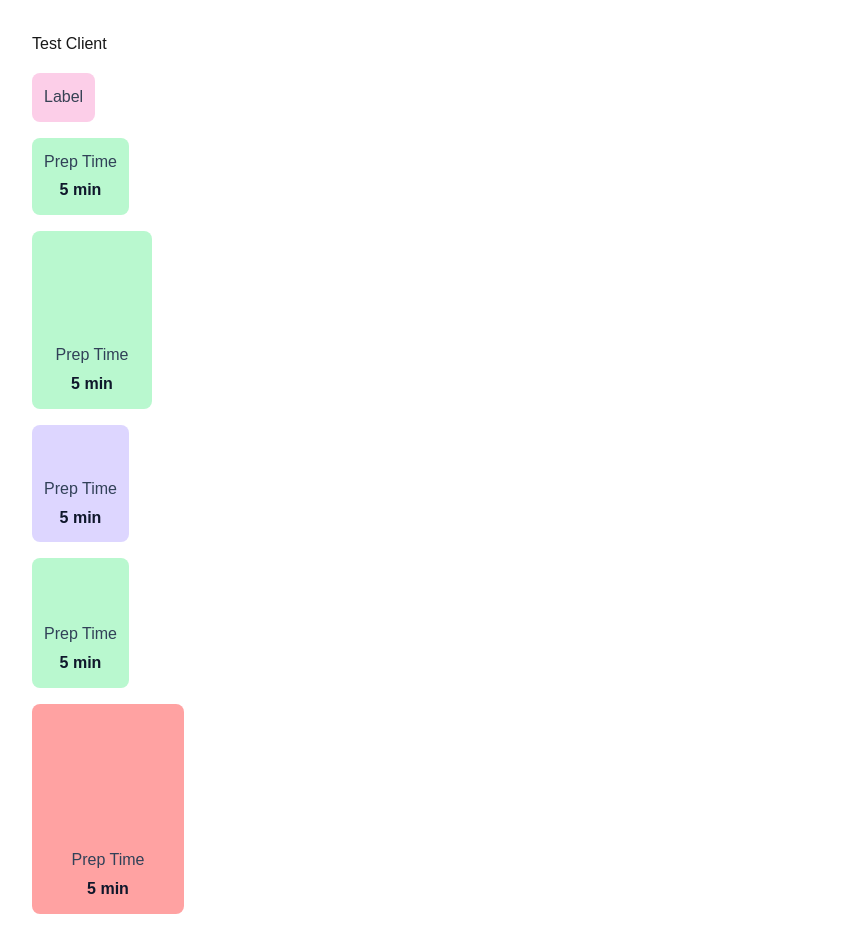
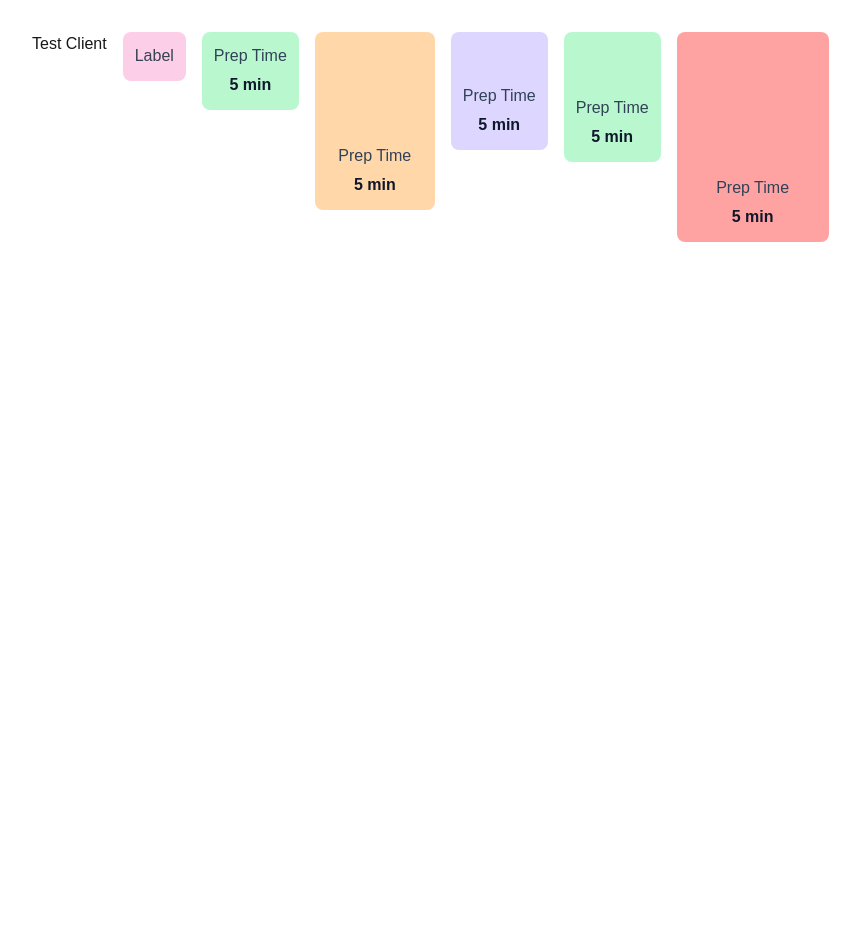
Before and after one commit to Ya-dola/bechamel, a Next.js app: page /test in a window 1280 px wide. Shown: the whole page, without its empty margins (0-860 px from the left). After the commit the page ends 800 px from the top, so only its background shows below. Built offline with nearby package versions, Linux system fonts and the light colour scheme; some icons are missing.

Commit message:
refactor(icon-card): add fit to height

```diff
--- a/clients/testClient/testClient.tsx
+++ b/clients/testClient/testClient.tsx
@@ -4,7 +4,7 @@ import IconCard from '@/components/iconCard/iconCard';
 
 function TestClient() {
   return (
-    <div className='flex flex-col p-8 gap-4'>
+    <div className='flex flex-row flex-wrap p-8 gap-4'>
       <h1>Test Client</h1>
       <IconCard label={'Label'} />
       <IconCard
@@ -18,7 +18,7 @@ function TestClient() {
         label={'Prep Time'}
         subText={'5 min'}
         icon={'line-md:speed'}
-        bgColor={'bg-green-200'}
+        bgColor={'bg-orange-200'}
         labelColor={'text-slate-700'}
         subTextColor={'text-slate-900'}
       />
--- a/components/iconCard/iconCard.tsx
+++ b/components/iconCard/iconCard.tsx
@@ -33,7 +33,7 @@ function IconCard({
 }: IconCardProps) {
   return (
     <div
-      className={`flex flex-col items-center justify-center w-fit fit-content ${cardGap} ${padding} ${bgColor} ${radius}`}
+      className={`flex flex-col items-center justify-center h-fit w-fit fit-content ${cardGap} ${padding} ${bgColor} ${radius}`}
     >
       {icon && (
         <div className={`aspect-square w-${iconSize} h-${iconSize}`}>
```
